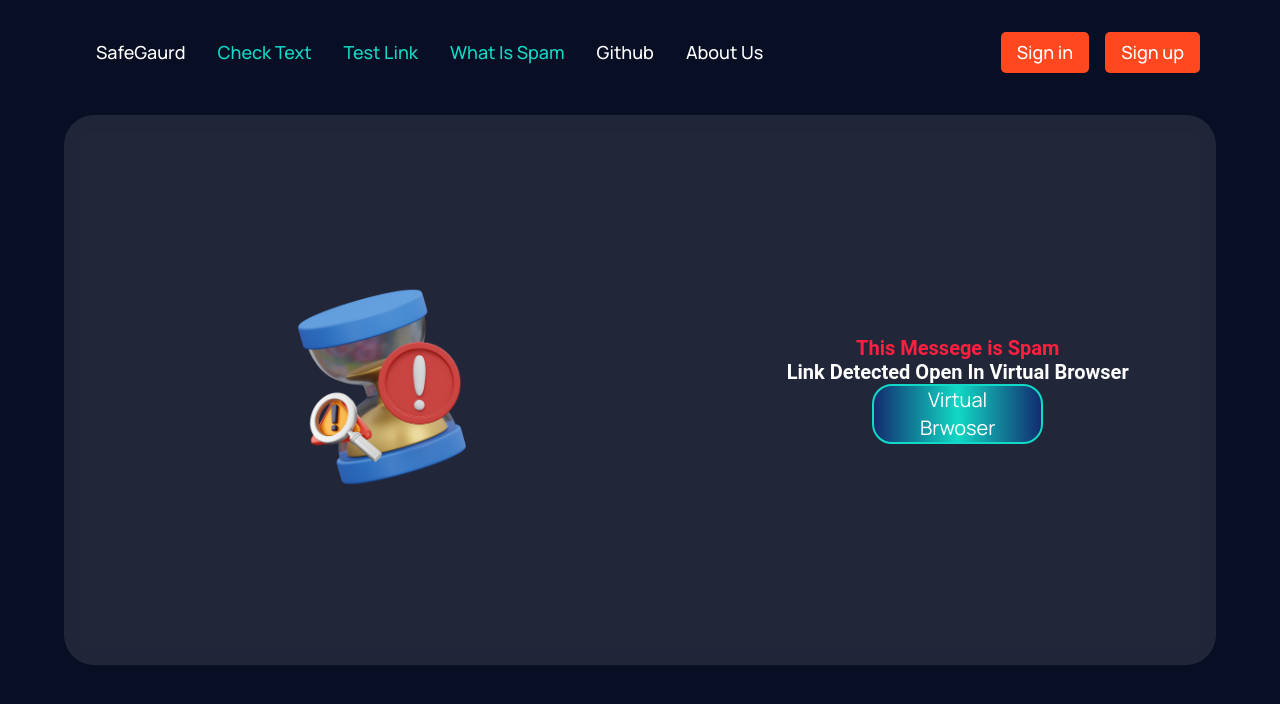
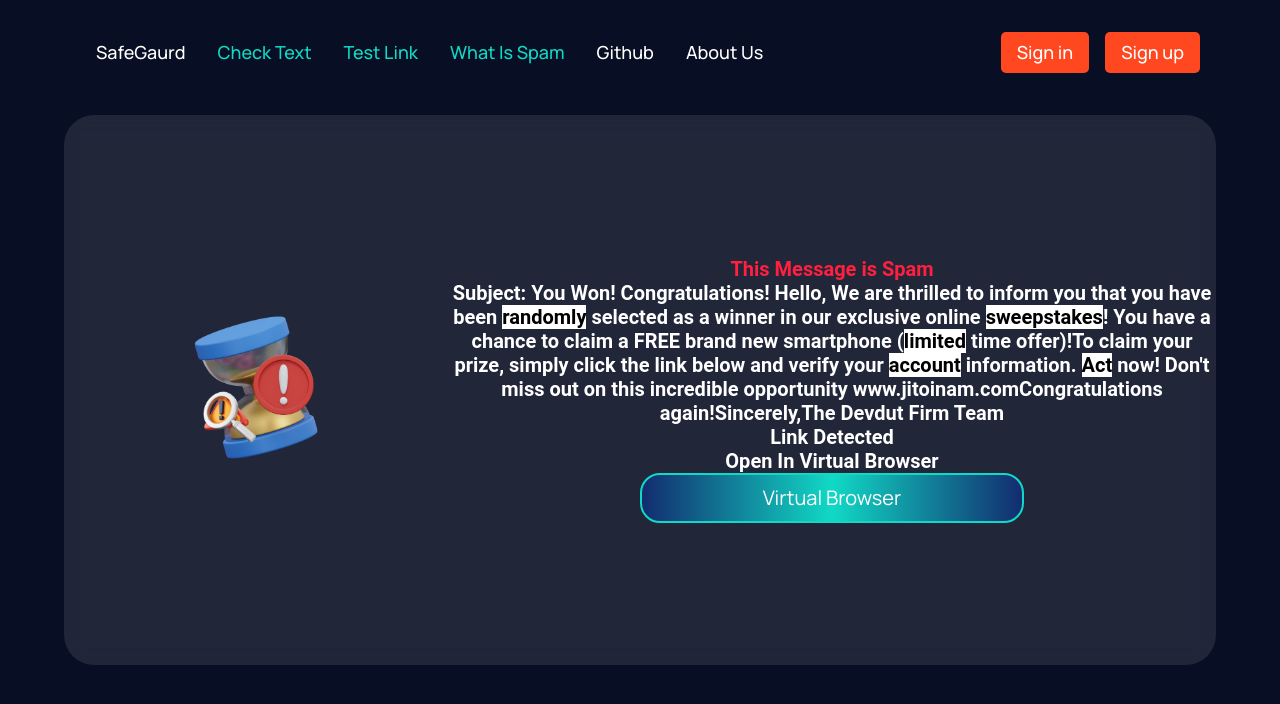
Before and after one commit to Yashashwi0708/we4Devs, a React (Vite) app in the folder Frontend/: page / in a window 1280 px wide. Shown: the top 704 px of the page. Built offline with nearby package versions, Linux system fonts and the light colour scheme.

Commit message:
HighLight Part Done

```diff
--- a/Frontend/src/Screens/IsSpam/IsSpam.css
+++ b/Frontend/src/Screens/IsSpam/IsSpam.css
@@ -9,6 +9,7 @@
 }
 .right{
     display: flex;
+    max-width: 48rem;
     justify-content: center;
     flex-direction: column;
 }
--- a/Frontend/src/Screens/IsSpam/IsSpam.jsx
+++ b/Frontend/src/Screens/IsSpam/IsSpam.jsx
@@ -5,17 +5,13 @@ import './IsSpam.css'
 import Spam from './Spam'
 import NotSpam from './NotSpam'
 const IsSpam = () => {
+  const str="Subject: You Won! Congratulations! Hello, We are thrilled to inform you that you have been randomly selected as a winner in our exclusive online sweepstakes! You have a chance to claim a FREE brand new smartphone (limited time offer)!To claim your prize, simply click the link below and verify your account information. Act now! Don't miss out on this incredible opportunity www.jitoinam.comCongratulations again!Sincerely,The Devdut Firm Team"
   return (
     <>
-      <Spam />
+      <Spam str={str}  />
       {/* <NotSpam /> */}
     </>
   )
 }
 
-export default IsSpam
-
-
-{/*
-
-*/}
+export default IsSpam;
--- a/Frontend/src/Screens/IsSpam/Spam.jsx
+++ b/Frontend/src/Screens/IsSpam/Spam.jsx
@@ -1,23 +1,55 @@
-import React from 'react'
-import itisSpam from '../../../Assets/itisSpam.png'
-import './IsSpam.css'
+import React from 'react';
+import itisSpam from '../../../Assets/itisSpam.png';
+import './IsSpam.css';
 
-const Spam = () => {
+const Spam = (props) => {
+  console.log(props);
+
+  const mp = new Map([
+    ["randomly", 1],
+    ["sweepstakes", 2],
+    ["act", 3],
+    ["congratulations!", 4],
+    ["phishing", 5],
+    ["urgent", 6],
+    ["limited", 7],
+    ["good", 8],
+    ["wire", 9],
+    ["prepay", 10],
+    ["account", 11],
+    ["social", 12],
+    ["credit", 13],
+  ]);
+
+  function highlight(para, mp) {
+    let highlightedText = para.replace(/\b\w+\b/g, function(word) {
+      const lowerWord = word.toLowerCase();
+      if (mp.has(lowerWord)) {
+        return `<span style="color:black; background-color: white;">${word}</span>`;
+      } else {
+        return word;
+      }
+    });
+
+    return <span dangerouslySetInnerHTML={{ __html: highlightedText }} />;
+  }
+
   return (
     <div className='outer'>
       <div className='glass'>
         <div className='left'>
-          <img src={itisSpam} />
+          <img src={itisSpam} alt='spam' />
         </div>
         <div className='right'>
-          <p style={{ color: '#FF203F' }}>This Messege is Spam</p>
-          Link Detected
-          Open In Virtual Browser
-          <button>Virtual Brwoser</button>
+          <p style={{ color: '#FF203F' }}>This Message is Spam</p>
+          {highlight(props.str, mp)}
+          <p>Link Detected</p>
+          <p>Open In Virtual Browser</p>
+          <button>Virtual Browser</button>
         </div>
       </div>
     </div>
-  )
-}
+  );
+};
 
-export default Spam
+export default Spam;
```
